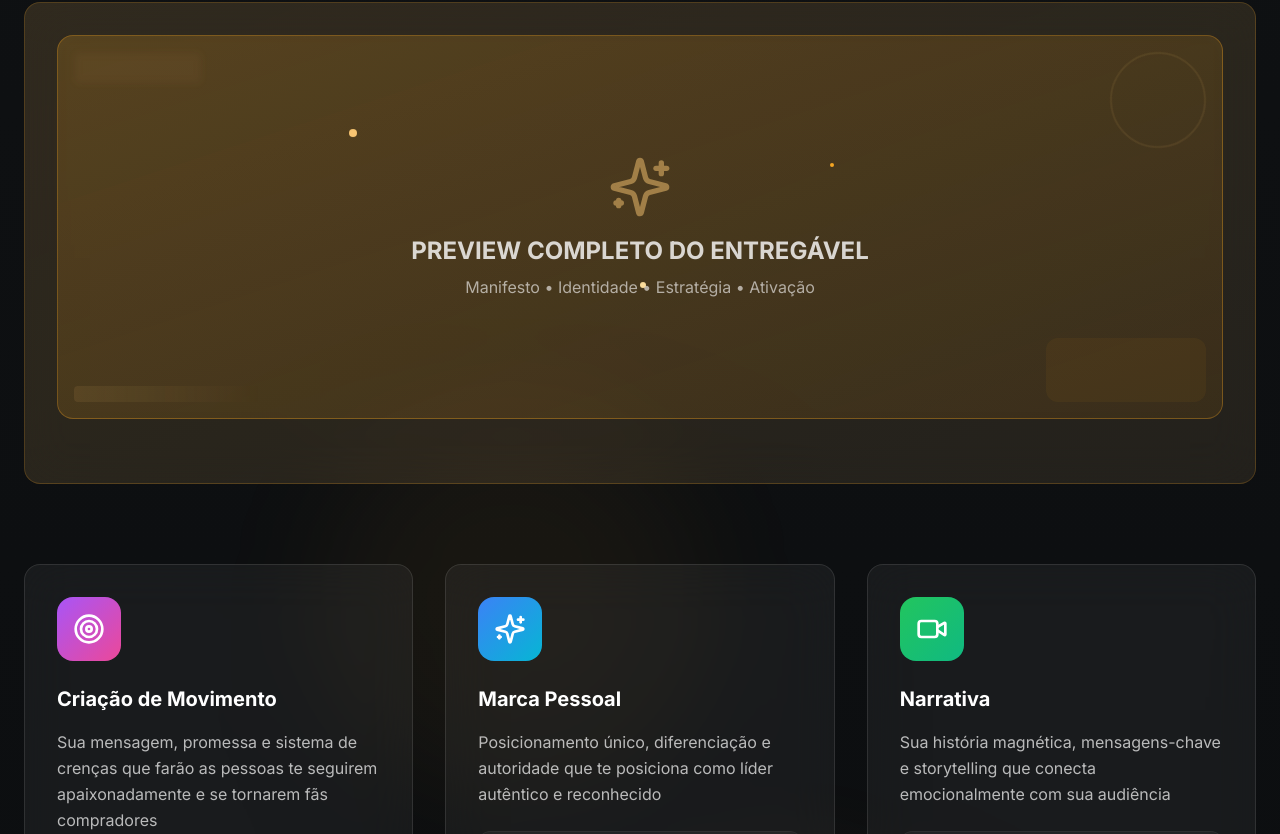
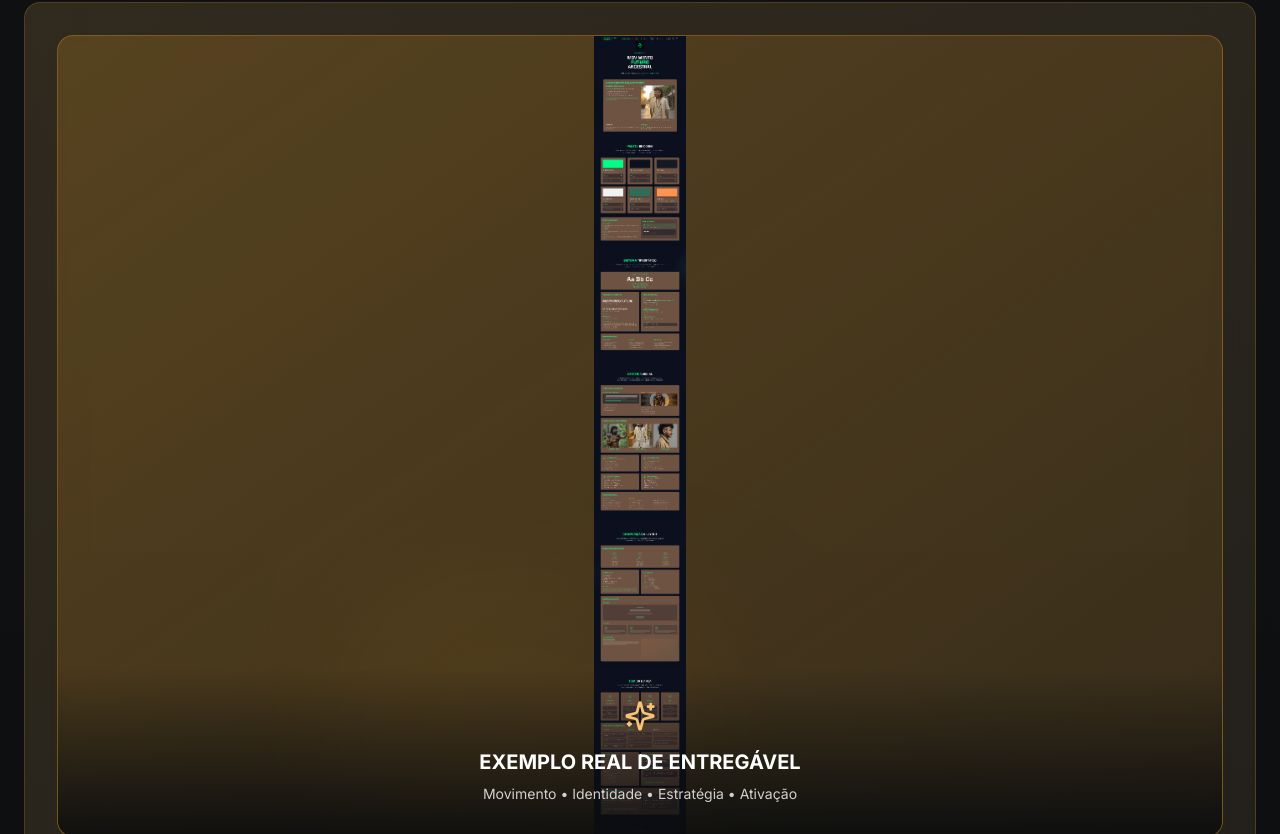
Before and after one commit to ALEPHANT-AI/eter-flow-vision, a React (Vite) app: page / in a window 1280 px wide. Shown: the part 2946-3780 px from the top of the page. Built offline with nearby package versions, Linux system fonts and the light colour scheme.

Commit message:
Add deliverable section
Add the complete deliverable section to the page.

```diff
--- a/src/components/DeliverableSection.tsx
+++ b/src/components/DeliverableSection.tsx
@@ -90,29 +90,26 @@ const DeliverableSection = () => {
             </p>
           </div>
 
-          {/* Main Visual Mockup */}
+          {/* Main Visual Mockup with Real Example */}
           <div className={`card-premium text-center mb-20 bg-gradient-to-br from-gold-500/10 to-gold-600/5 border-gold-500/20 transition-all duration-1000 delay-300 hover:scale-105 ${
             isVisible ? 'opacity-100 translate-y-0' : 'opacity-0 translate-y-8'
           }`}>
-            <div className="relative w-full h-96 bg-gradient-to-br from-gold-500/20 to-gold-600/10 rounded-2xl flex items-center justify-center mb-8 border border-gold-500/30 overflow-hidden">
-              {/* Animated Preview Elements */}
-              <div className="absolute inset-0 opacity-30">
-                <div className="absolute top-4 left-4 w-32 h-8 bg-gold-400/30 rounded blur-sm animate-pulse" />
-                <div className="absolute top-4 right-4 w-24 h-24 border-2 border-gold-400/30 rounded-full animate-spin" style={{ animationDuration: '8s' }} />
-                <div className="absolute bottom-4 left-4 w-48 h-4 bg-gradient-to-r from-gold-400/40 to-transparent rounded animate-pulse delay-500" />
-                <div className="absolute bottom-4 right-4 w-40 h-16 bg-gold-500/20 rounded-lg animate-pulse delay-1000" />
+            <div className="relative w-full bg-gradient-to-br from-gold-500/20 to-gold-600/10 rounded-2xl flex items-center justify-center mb-8 border border-gold-500/30 overflow-hidden">
+              {/* Real Example Image */}
+              <img
+                src="/lovable-uploads/27127402-9973-43db-a295-94ff11d38ae7.png"
+                alt="Exemplo completo de entregável - Movimento Futuro Ancestral"
+                className="w-full h-auto max-h-[800px] object-contain rounded-2xl"
+              />
+
+              {/* Overlay with description */}
+              <div className="absolute bottom-0 left-0 right-0 bg-gradient-to-t from-black-950/90 to-transparent p-8">
+                <div className="text-center">
+                  <Sparkles className="w-8 h-8 text-gold-400 mx-auto mb-4" />
+                  <span className="text-white text-xl font-bold block mb-2">EXEMPLO REAL DE ENTREGÁVEL</span>
+                  <p className="text-white/80 text-sm">Movimento • Identidade • Estratégia • Ativação</p>
+                </div>
               </div>
-
-              <div className="text-center z-10">
-                <Sparkles className="w-16 h-16 text-gold-400 mx-auto mb-4 animate-pulse" />
-                <span className="text-white/80 text-2xl font-bold">PREVIEW COMPLETO DO ENTREGÁVEL</span>
-                <p className="text-white/60 mt-2">Manifesto • Identidade • Estratégia • Ativação</p>
-              </div>
-
-              {/* Floating Elements */}
-              <div className="absolute top-1/4 left-1/4 w-2 h-2 bg-gold-400 rounded-full animate-float" />
-              <div className="absolute top-1/3 right-1/3 w-1 h-1 bg-gold-500 rounded-full animate-float delay-1000" />
-              <div className="absolute bottom-1/3 left-1/2 w-1.5 h-1.5 bg-gold-300 rounded-full animate-float delay-2000" />
             </div>
           </div>
 
```
Also changed, not shown: public/lovable-uploads/27127402-9973-43db-a295-94ff11d38ae7.png (added).
